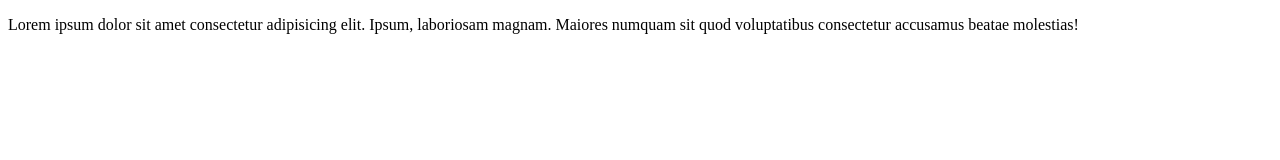
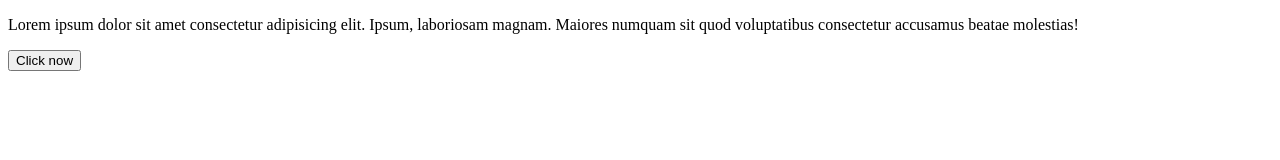
Before and after one commit to robin604680/class-4, a plain HTML site: page index.html in a window 1280 px wide. Drawn offline with Linux system fonts and the light colour scheme.

Commit message:
add button tag

```diff
--- a/index.html
+++ b/index.html
@@ -9,5 +9,6 @@
     </head>
     <body>
         <p>Lorem ipsum dolor sit amet consectetur adipisicing elit. Ipsum, laboriosam magnam. Maiores numquam sit quod voluptatibus consectetur accusamus beatae molestias!</p>
+        <button>Click now</button>
     </body>
 </html>
```
